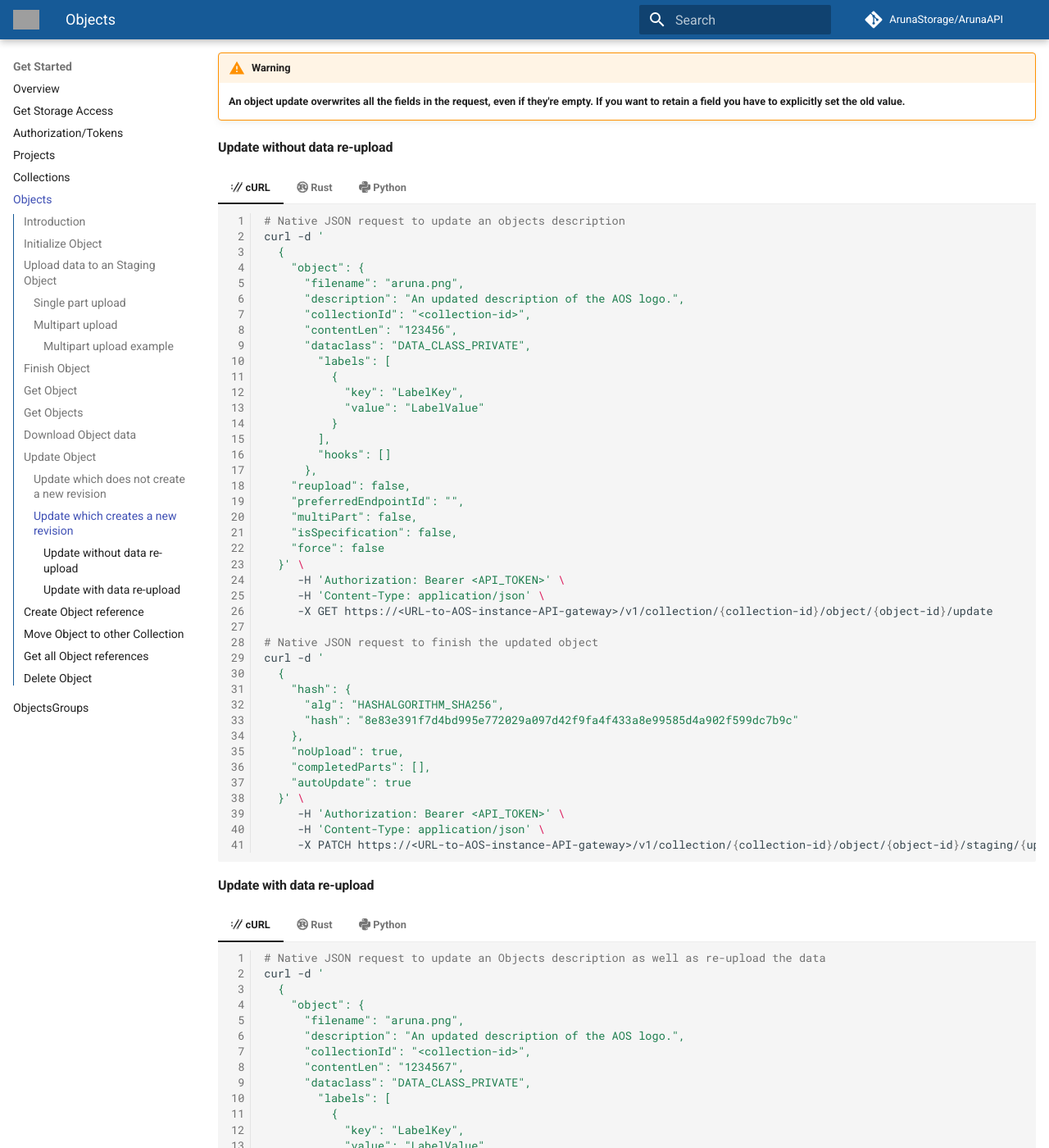
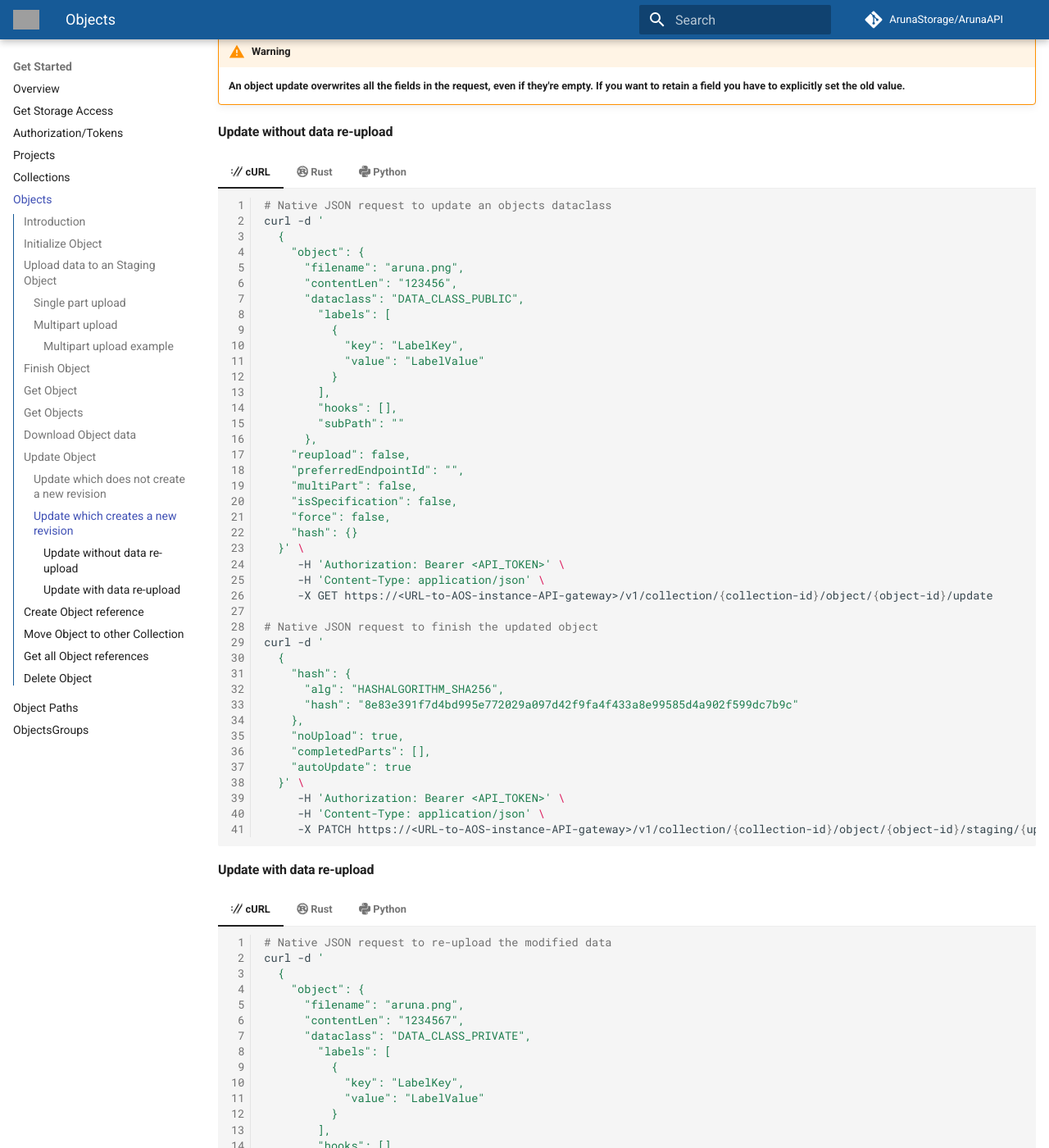
Before and after one commit to ArunaStorage/documentation, an MkDocs documentation site: the page built from docs/get_started/basic_usage/05_How-To-Objects.md, in a window 1280 px wide and 1400 px high, scrolled down 6817 px. Shown: the whole window at 82% size. Built offline with MkDocs 1.6.1 and Material for MkDocs 9.7.7, drawn with Linux system fonts in a browser that asks for light colours; comment, search, counter and statistics services are not loaded; the version menu is left out; some of the changed text lies outside the part shown; grey boxes are pictures that could not be loaded.

Commit message:
docs: Adjust documentation to ArunaAPI 1.0.0-rc.1

````diff
--- a/docs/get_started/basic_usage/05_How-To-Objects.md
+++ b/docs/get_started/basic_usage/05_How-To-Objects.md
@@ -27,8 +27,6 @@ As long as an Object is in the staging area data can be uploaded to it.
       {
         "object": {
           "filename": "aruna.png",
-          "description": "Aruna Object Storage logo.",
-          "collectionId": "<collection-id>",
           "contentLen": "123456",
           "dataclass": "DATA_CLASS_PRIVATE",
           "labels": [
@@ -37,7 +35,8 @@ As long as an Object is in the staging area data can be uploaded to it.
               "value": "LabelValue"
             }
           ],
-          "hooks": []
+          "hooks": [],
+          "subPath": ""
         },
         "preferredEndpointId": "",
         "multipart": false,
@@ -55,8 +54,6 @@ As long as an Object is in the staging area data can be uploaded to it.
     let init_request = InitializeNewObjectRequest {
         object: Some(StageObject {
             filename: "aruna.png".to_string(),
-            description: "Aruna Object Storage logo".to_string(),
-            collection_id: "<collection-id>".to_string(),
             content_len: 123456,
             source: None,
             dataclass: DataClass::Private as i32,
@@ -92,8 +90,6 @@ As long as an Object is in the staging area data can be uploaded to it.
     request = InitializeNewObjectRequest(
         object=StageObject(
             filename="aruna.png",
-            description="Aruna Object Storage logo",
-            collection_id="<collection-id>",
             content_len=123456,
             source=None,  # Parameter can also be omitted if None
             dataclass=DataClass.Value("DATACLASS_PRIVATE"),
@@ -104,7 +100,8 @@ As long as an Object is in the staging area data can be uploaded to it.
             hooks=[KeyValue(
                 key="HookKey",
                 value="HookValue"
-            )]
+            )],
+            subPath="",  # Parameter can also be omitted if empty
         ),
         collection_id="<collection-id>",
         preferred_endpoint_id="",  # Parameter can also be omitted if empty
@@ -1128,28 +1125,28 @@ Comparable to the Object initialization process, the updated Object must be fini
 === ":simple-curl: cURL"
 
     ```bash linenums="1"
-    # Native JSON request to update an objects description
+    # Native JSON request to update an objects dataclass
     curl -d '
       {
         "object": {
           "filename": "aruna.png",
-          "description": "An updated description of the AOS logo.",
-          "collectionId": "<collection-id>",
           "contentLen": "123456",
-          "dataclass": "DATA_CLASS_PRIVATE",
+          "dataclass": "DATA_CLASS_PUBLIC",
             "labels": [
               {
                 "key": "LabelKey",
                 "value": "LabelValue"
               }
             ],
-            "hooks": []
+            "hooks": [],
+            "subPath": ""
           },
         "reupload": false,
         "preferredEndpointId": "",
         "multiPart": false,
         "isSpecification": false,
-        "force": false
+        "force": false,
+        "hash": {}
       }' \
          -H 'Authorization: Bearer <API_TOKEN>' \
          -H 'Content-Type: application/json' \
@@ -1174,17 +1171,15 @@ Comparable to the Object initialization process, the updated Object must be fini
 === ":simple-rust: Rust"
 
     ```rust linenums="1"
-    // Create tonic/ArunaAPI request to update an objects description
+    // Create tonic/ArunaAPI request to update an objects dataclass
     let update_request = UpdateObjectRequest {
         object_id: "<object-id>".to_string(),
         collection_id: "<collection-id>".to_string(),
         object: Some(StageObject {
             filename: "aruna.png".to_string(),
-            description: "An updated description of the AOS logo.".to_string(),
-            collection_id: "<collection-id>".to_string(),
             content_len: 123456,
             source: None,
-            dataclass: DataClass::Private as i32,
+            dataclass: DataClass::Public as i32,
             labels: vec![KeyValue {
                 key: "LabelKey".to_string(),
                 value: "LabelValue".to_string(),
@@ -1193,12 +1188,14 @@ Comparable to the Object initialization process, the updated Object must be fini
                 key: "HookKey".to_string(),
                 value: "HookValue".to_string(),
             }],
+            sub_path: "".to_string(),
         }),
         reupload: false,
         preferred_endpoint_id: "".to_string(),
         multi_part: false,
         is_specification: false,
-        force: false
+        force: false,
+        hash: None, // Will be provided at object finish in this example
     };
 
     // Send the request to the AOS instance gRPC gateway
@@ -1244,11 +1241,9 @@ Comparable to the Object initialization process, the updated Object must be fini
         collection_id="<collection-id>",
         object=StageObject(
             filename="aruna.png",
-            description="An updated description of the AOS logo.",
-            collection_id="<collection-id>",
             content_len=123456,
             source=None,  # Parameter can also be omitted if None
-            dataclass=DataClass.Value("DATACLASS_PRIVATE"),
+            dataclass=DataClass.Value("DATACLASS_PUBLIC"),
             labels=[KeyValue(
                 key="LabelKey",
                 value="LabelValue"
@@ -1256,13 +1251,15 @@ Comparable to the Object initialization process, the updated Object must be fini
             hooks=[KeyValue(
                 key="HookKey",
                 value="HookValue"
-            )]
+            )],
+            subPath="",  # Parameter can also be omitted if empty
         ),
         reupload=False,
         preferred_endpoint_id="",  # Parameter can also be omitted if empty
         multi_part=False,  # Parameter can also be omitted if `reupload=False`
         is_specification=False,
-        force=False
+        force=False,
+        hash=None  # Will be provided at object finish in this example
     )
 
     # Send the request to the AOS instance gRPC gateway
@@ -1298,13 +1295,11 @@ Comparable to the Object initialization process, the updated Object must be fini
 === ":simple-curl: cURL"
 
     ```bash linenums="1"
-    # Native JSON request to update an Objects description as well as re-upload the data
+    # Native JSON request to re-upload the modified data
     curl -d '
       {
         "object": {
           "filename": "aruna.png",
-          "description": "An updated description of the AOS logo.",
-          "collectionId": "<collection-id>",
           "contentLen": "1234567",
           "dataclass": "DATA_CLASS_PRIVATE",
             "labels": [
@@ -1313,13 +1308,15 @@ Comparable to the Object initialization process, the updated Object must be fini
                 "value": "LabelValue"
               }
             ],
-            "hooks": []
+            "hooks": [],
+            "subPath": ""
           },
         "reupload": true,
         "preferredEndpointId": "",
         "multiPart": false,
         "isSpecification": false,
-        "force": false
+        "force": false,
+        "hash": {}
       }' \
          -H 'Authorization: Bearer <API_TOKEN>' \
          -H 'Content-Type: application/json' \
@@ -1352,14 +1349,12 @@ Comparable to the Object initialization process, the updated Object must be fini
 === ":simple-rust: Rust"
 
     ```rust linenums="1"
-    // Create tonic/ArunaAPI request to update an objects description as well as re-upload the data
+    // Create tonic/ArunaAPI request to re-upload the modified data
     let update_request = UpdateObjectRequest {
         object_id: "<object-id>".to_string(),
         collection_id: "<collection-id>".to_string(),
         object: Some(StageObject {
             filename: "aruna.png".to_string(),
-            description: "An updated description of the AOS logo.".to_string(),
-            collection_id: "<collection-id>".to_string(),
             content_len: 1234567,
             source: None,
             dataclass: DataClass::Private as i32,
@@ -1371,12 +1366,14 @@ Comparable to the Object initialization process, the updated Object must be fini
                 key: "HookKey".to_string(),
                 value: "HookValue".to_string(),
             }],
+            sub_path: "".to_string(),
         }),
         reupload: true,
         preferred_endpoint_id: "".to_string(),
         multi_part: false,
         is_specification: false,
-        force: false
+        force: false,
+        hash: None, // Will be provided at object finish in this example
     };
 
     // Send the request to the AOS instance gRPC gateway
@@ -1457,14 +1454,12 @@ Comparable to the Object initialization process, the updated Object must be fini
 === ":simple-python: Python"
 
     ```python linenums="1"
-    # Create tonic/ArunaAPI request to update an objects description as well as re-upload the data
+    # Create tonic/ArunaAPI request to re-upload the modified data
     update_request = UpdateObjectRequest(
         object_id="<object-id>",
         collection_id="<collection-id>",
         object=StageObject(
             filename="aruna.png",
-            description="An updated description of the AOS logo.",
-            collection_id="<collection-id>",
             content_len=1234567,
             source=None,  # Parameter can also be omitted if None
             dataclass=DataClass.Value("DATACLASS_PRIVATE"),
@@ -1475,13 +1470,15 @@ Comparable to the Object initialization process, the updated Object must be fini
             hooks=[KeyValue(
                 key="HookKey",
                 value="HookValue"
-            )]
+            )],
+            subPath="",  # Parameter can also be omitted if empty
         ),
         reupload=True,
         preferred_endpoint_id="",  # Parameter can also be omitted if empty
         multi_part=False,  # Parameter can also be omitted if `reupload=False`
         is_specification=False,
-        force=False
+        force=False,
+        hash=None  # Will be provided at object finish in this example
     )
 
     # Send the request to the AOS instance gRPC gateway
@@ -1562,7 +1559,8 @@ A reference can be either _"read only"_, which means that the Object can not be
     curl -d '
       {
         "writeable": false,
-        "autoUpdate": true
+        "autoUpdate": true,
+        "subPath": ""
       }' \
          -H 'Authorization: Bearer <API_TOKEN>' \
          -H 'Content-Type: application/json' \
@@ -1575,6 +1573,7 @@ A reference can be either _"read only"_, which means that the Object can not be
       {
         "writeable": true,
         "autoUpdate": true
+        "subPath": ""
       }' \
          -H 'Authorization: Bearer <API_TOKEN>' \
          -H 'Content-Type: application/json' \
@@ -1632,7 +1633,8 @@ A reference can be either _"read only"_, which means that the Object can not be
         collection_id="<source-collection-id>",
         target_collection_id="<target-collection-id>",
         writeable=False,
-        auto_update=True
+        auto_update=True,
+        subPath="",  # Parameter can also be omitted if empty
     )
 
     # Send the request to the AOS instance gRPC gateway
@@ -1649,7 +1651,8 @@ A reference can be either _"read only"_, which means that the Object can not be
         collection_id="<source-collection-id>",
         target_collection_id="<target-collection-id>",
         writeable=True,
-        auto_update=True
+        auto_update=True,
+        subPath="",  # Parameter can also be omitted if empty
     )
 
     # Send the request to the AOS instance gRPC gateway
--- a/mkdocs.yaml
+++ b/mkdocs.yaml
@@ -15,7 +15,8 @@ nav:
       - 'Projects': get_started/basic_usage/03_How-To-Project.md
       - 'Collections': get_started/basic_usage/04_How-To-Collections.md
       - 'Objects': get_started/basic_usage/05_How-To-Objects.md
-      - 'ObjectsGroups': get_started/basic_usage/06_How-To-ObjectGroups.md
+      - 'Object Paths': get_started/basic_usage/06_How-To-Object-Paths.md
+      - 'ObjectsGroups': get_started/basic_usage/07_How-To-ObjectGroups.md
   - 'Data Structure':
       - 'Internal Data Structure': internal_data_structure/internal_data_structure.md
       - 'Database ERD': internal_data_structure/database_erd.md
````
Also changed, not shown: other parts of docs/get_started/basic_usage/05_How-To-Objects.md (+4 -1 lines), docs/get_started/basic_usage/01_Get-Storage-Access.md (+1 -1 lines), docs/get_started/basic_usage/06_How-To-Object-Paths.md (added, +274 -0 lines), docs/get_started/basic_usage/07_How-To-ObjectGroups.md (renamed from docs/get_started/basic_usage/06_How-To-ObjectGroups.md), docs/get_started/basic_usage/08_How-To-EventNotification.md (renamed from docs/get_started/basic_usage/07_How-To-EventNotification.md).
